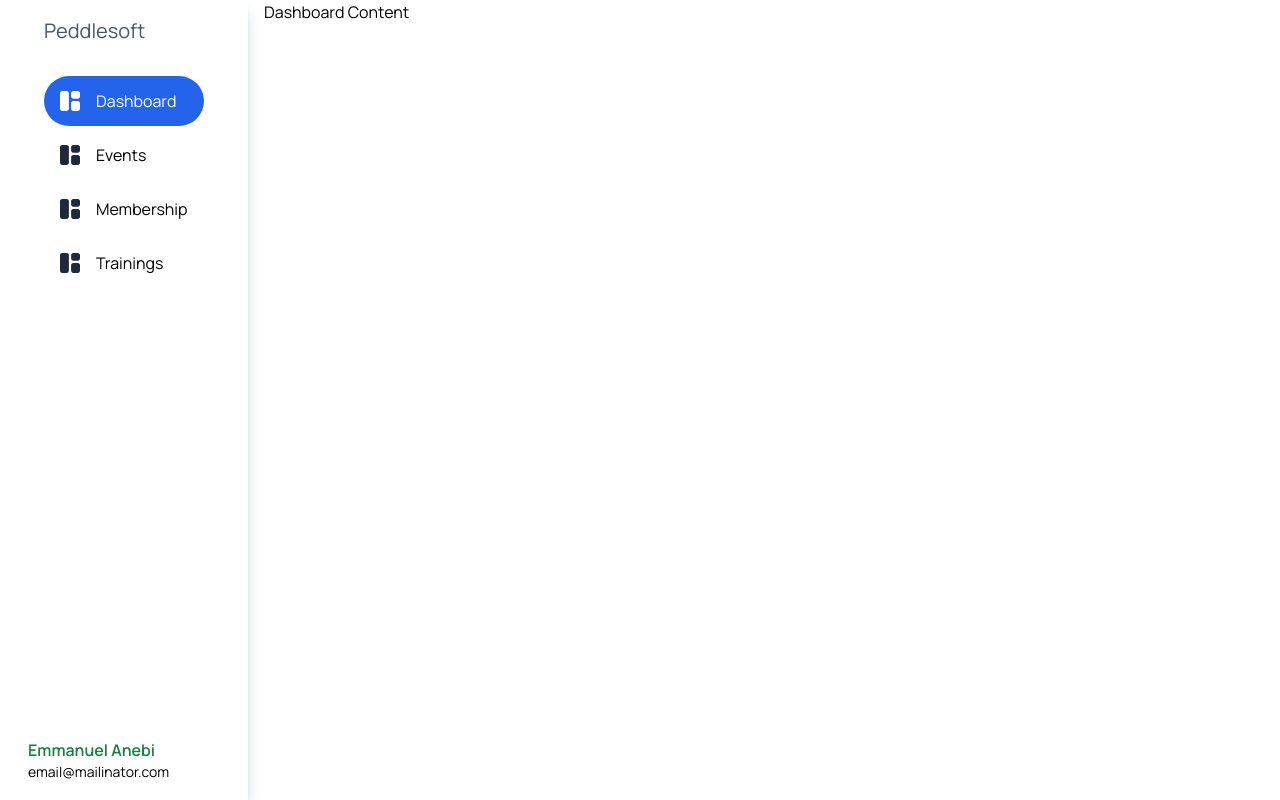
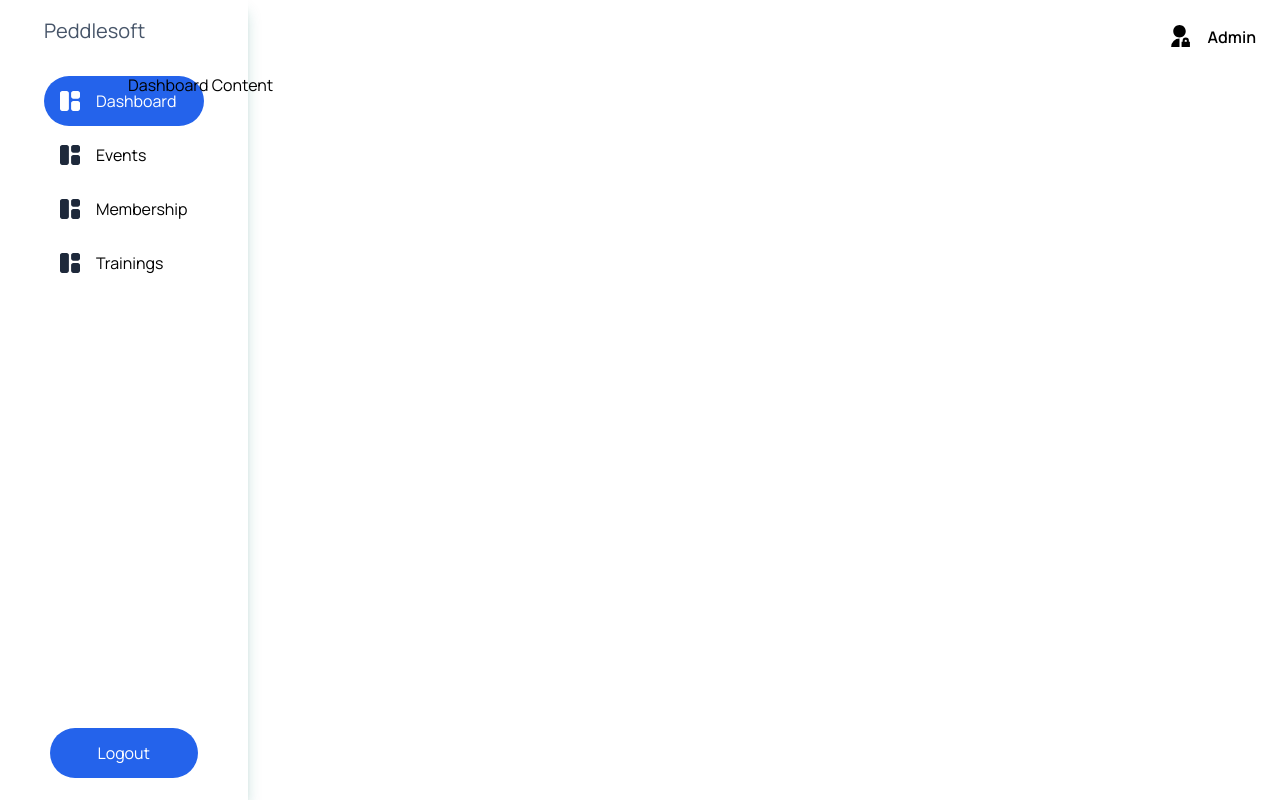
Before and after one commit to mannyanebi/feesprefect-frontend, a React (Create React App) app: page /dashboard in a window 1280 px wide. Built offline with nearby package versions, Linux system fonts and the light colour scheme; no server answers.

Commit message:
:white_check_mark: add dashboard layout pattern for dashboard pages

```diff
--- a/src/App.tsx
+++ b/src/App.tsx
@@ -1,3 +1,4 @@
+import DashboardLayout from 'components/libs/layout/dashboard';
 import Home from 'pages';
 import Dashboard from 'pages/dashboard';
 import Login from 'pages/login';
@@ -10,7 +11,9 @@ function App() {
             <Routes>
                 <Route path="/" element={<Home />} />
                 <Route path="/login" element={<Login />} />
-                <Route path="/dashboard" element={<Dashboard />} />
+                <Route path="/dashboard" element={<DashboardLayout />}>
+                    <Route index element={<Dashboard />} />
+                </Route>
             </Routes>
         </BrowserRouter>
     );
--- a/src/components/libs/layout/dashboard/index.tsx
+++ b/src/components/libs/layout/dashboard/index.tsx
@@ -1,17 +1,14 @@
 import DashboardTopNavigation from 'components/molecules/m-dashboard-top-navigation';
 import Sidebar from 'components/organisms/o-dashboard-sidebar';
 import React from 'react';
-
-interface IDashboardLayoutProps {
-    children: React.ReactNode;
-}
+import { Outlet } from 'react-router-dom';
 
 // interface IToggleOpenSidebarProps {
 //     openSidebar: boolean
 //     toggleOpenSidebar: () => void
 // }
 
-function DashboardLayout({ children }: IDashboardLayoutProps) {
+function DashboardLayout() {
     // const { width }: Size = useWindowSize();
     // const [openSidebar, toggleOpenSidebar]: [boolean, () => void] = useToggle();
     // const [shiftDashboardContent, toggleShiftDashboardContent] = useToggle();
@@ -25,7 +22,9 @@ function DashboardLayout({ children }: IDashboardLayoutProps) {
             <div className="dashboard-content">
                 <div className="flex-flex-column p-2 space-y-2">
                     <DashboardTopNavigation />
-                    <div>{children}</div>
+                    <div>
+                        <Outlet />
+                    </div>
                 </div>
             </div>
         </>
--- a/src/components/molecules/m-dashboard-top-navigation/index.tsx
+++ b/src/components/molecules/m-dashboard-top-navigation/index.tsx
@@ -1,4 +1,5 @@
 import React from 'react';
+import { RiAdminFill } from 'react-icons/ri';
 // import Avatar from '@assets/jpg/44.jpg';
 // import SearchBarLarge from '@molecules/dashboard/top-navigation/m-search-bar-lg';
 // import ProfileDropDown from '@molecules/dashboard/top-navigation/profile-dropdown';
@@ -7,17 +8,23 @@ import React from 'react';
 function DashboardTopNavigation() {
     return (
         <div className="flex flex-col space-y-3">
-            <div id="dashboard-main-top-navigation" className="flex flex-row space-x-3 items-center justify-around">
+            <div id="dashboard-main-top-navigation">
+                <div className="float-right m-4">
+                    <div className="flex flex-row space-x-4 items-center">
+                        <RiAdminFill size={25} />
+                        <h4 className="font-bold">Admin</h4>
+                    </div>
+                </div>
                 {/* <div className="w-[80%]">
                     <SearchBarLarge placeholder="Search Dashboard" />
                 </div> */}
-                <div className="w-[20%] flex flex-row space-x-3 items-center justify-around">
+                {/* <div className="w-[20%] flex flex-row space-x-3 items-center justify-around">
                     <p className="font-bold text-base text-center">Prodigy Ayo</p>
-                    {/* <div className="inline-flex ml-4">
+                    <div className="inline-flex ml-4">
                         <img src={Avatar.src} alt="" width="35px" height="35px" className="rounded-xl object-cover" />
                         <ProfileDropDown icon={<MdArrowDropDown size={35} />} />
-                    </div> */}
-                </div>
+                    </div>
+                </div> */}
             </div>
         </div>
     );
--- a/src/components/organisms/o-dashboard-sidebar/index.tsx
+++ b/src/components/organisms/o-dashboard-sidebar/index.tsx
@@ -15,12 +15,8 @@ const style = {
 
 function Sidebar() {
     const { pathname } = useLocation();
-    console.log('pathname', pathname);
     return (
-        <div
-            id="sidebar"
-            className="shadow-lg shadow-teal-700/30 h-full w[24px] bg-white fixed top-0 left-0 py-1.5 px-11"
-        >
+        <div id="sidebar" className="shadow-lg shadow-teal-700/30 h-full bg-white fixed top-0 left-0 py-1.5 px-11">
             <div id="logo-content">
                 <div id="logo" className="text-slate-600 flex h-[3.125rem] w-full items-center">
                     {/* <img src={Avatar.src} alt="" width="28px" height="28px" className="mr-2" /> */}
@@ -43,20 +39,11 @@ function Sidebar() {
                     );
                 })}
             </ul>
-            <div id="profile-content" className="absolute text-white bottom-0 left-0 w-full">
-                <div id="profile" className="relative py-[0.625rem] px-3 h-[4.5rem]">
-                    <div id="profile-details" className="flex items-center">
-                        {/* <Logo className="rounded-xl object-cover" /> */}
-                        <div id="user-info" className="ml-4">
-                            <div id="name" className="text-base font-bold text-green-700">
-                                Emmanuel Anebi
-                            </div>
-                            <div id="job" className="text-sm text-black">
-                                email@mailinator.com
-                            </div>
-                            {/* <LogoutIcon className="absolute left-[83%] bottom-8 fill-slate-800 min-w-[50px] leading-[3.125rem]" /> */}
-                        </div>
-                    </div>
+            <div id="profile-content" className="absolute bottom-0 left-0 w-full h-[4.5rem] mx-auto">
+                <div className="flex w-full">
+                    <button className="mx-auto bg-primary rounded-full text-white w-3/5 h-[3.125rem]" type="button">
+                        Logout
+                    </button>
                 </div>
             </div>
         </div>
--- a/src/pages/dashboard/index.tsx
+++ b/src/pages/dashboard/index.tsx
@@ -1,8 +1,7 @@
 import React from 'react';
-import WithDashboard from 'components/libs/hoc/dashboard';
 
 function Dashboard() {
     return <div>Dashboard Content</div>;
 }
 
-export default WithDashboard(Dashboard);
+export default Dashboard;
```
